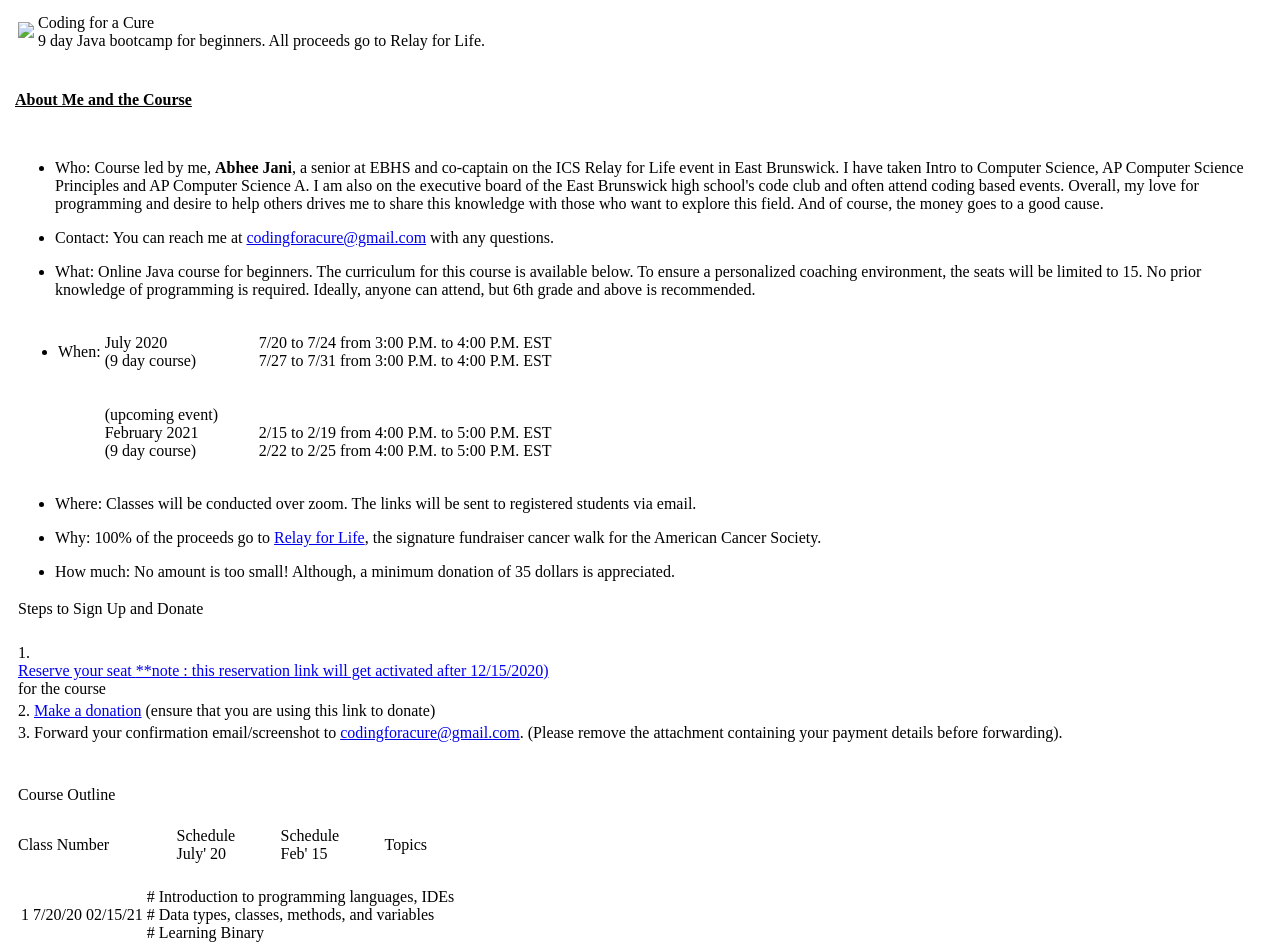
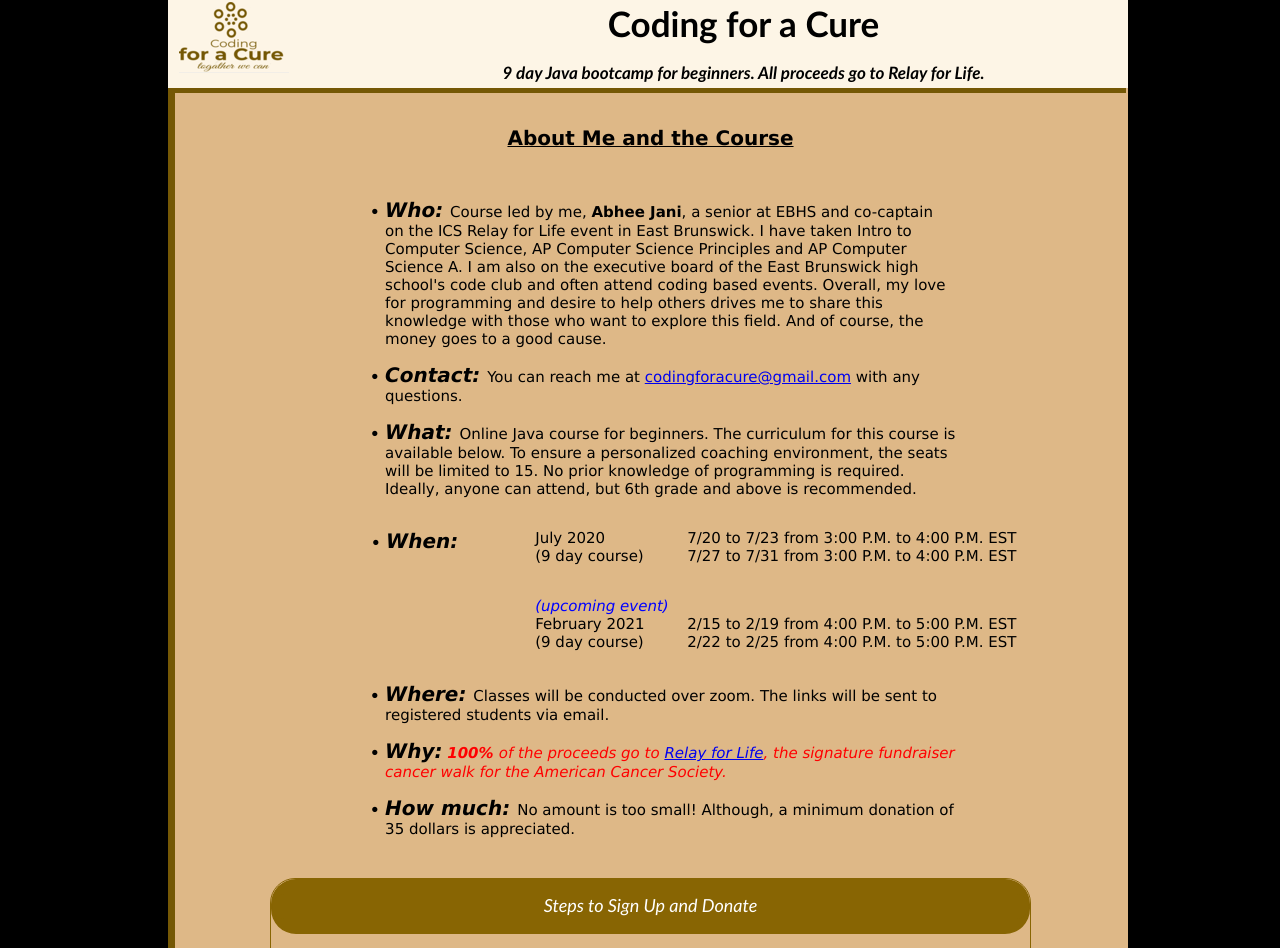
Before and after one commit to abheejani/CodingforaCure, a plain HTML site: page index.html in a window 1280 px wide. Shown: the top 948 px of the page. Drawn offline with Linux system fonts and the light colour scheme.

Commit message:
Adding all 4 Files from s3 bucket

```diff
--- /dev/null
+++ b/donate.html
@@ -0,0 +1,60 @@
+<!DOCTYPE html>
+<html>
+<head>
+    <title>Donate</title>
+    <meta charset="utf-8" http-equiv="refresh" content="0;url=https://secure.acsevents.org/site/SPageServer?pagename=relay_donate_now&PROXY_TYPE=20&PROXY_ID=56292644&FR_ID=96381&fr_id=96381" />
+    <link type="text/css" href="style.css" rel="stylesheet" />
+    <script src="https://ajax.googleapis.com/ajax/libs/jquery/3.5.1/jquery.min.js"></script>
+    <script>
+        $(document).ready(function() {
+            var url = "https://secure.acsevents.org/site/SPageServer?pagename=relay_donate_now&PROXY_TYPE=20&PROXY_ID=56292644&FR_ID=96381&fr_id=96381";
+            $(location).attr('href', url);
+        });
+    </script>
+</head>
+<body>
+    <table id="main">
+        <tr id="header-row">
+            <td colspan="3">
+                <table id="logo-table" class="log-table">
+                    <tr>
+                        <td>&nbsp;<img src="cfac-logo-3.png" /></td>
+                        <td colspan="2" id="logo-table-contet">
+                            Coding for a Cure<br />
+                            <span id="sub-header">9 day Java bootcamp for beginners. All proceeds will go to Relay for Life</span>
+                        </td>
+                    </tr>
+                </table>
+            </td>
+        </tr>
+        <tr id="content-row" style="height: 500px;">
+            <td id="content-row-left"></td>
+            <td id="content-row-center">
+                <div id="upper-bar"></div>
+                <br />
+                <p><u><b>donate</b></u></p>
+                <br />
+                <div id="content-row-center-div">
+                    <p>
+                        <ul>
+                            <li>
+                                <span class="key-word">donate: </span> if page is not redirected, please <a href="https://secure.acsevents.org/site/SPageServer?pagename=relay_donate_now&PROXY_TYPE=20&PROXY_ID=56292644&FR_ID=96381&fr_id=96381">click here</a> and it will redirect you to donation page
+                            </li>
+                        </ul>
+                    </p>
+
+
+                </div>
+
+
+
+            </td>
+            <td id="content-row-right"></td>
+        </tr>
+
+    </table>
+    <hr id="bottom-hr" />
+    <span id="footer-contact"><a href="mailto:codingforacure@gmail.com" class="mail-to">codingforacure@gmail.com</a></span>
+
+</body>
+</html>
--- a/index.html
+++ b/index.html
@@ -59,7 +59,7 @@
                 </p>
             </td>
             <td style="width: 150px;"><p>July 2020 <br />(9 day course) </p></td>
-            <td><p>7/20 to 7/24 from 3:00 P.M. to 4:00 P.M. EST <br />7/27 to 7/31 from 3:00 P.M. to 4:00 P.M. EST</p></td>
+            <td><p>7/20 to 7/23 from 3:00 P.M. to 4:00 P.M. EST <br />7/27 to 7/31 from 3:00 P.M. to 4:00 P.M. EST</p></td>
         </tr>
         <tr>
             <td></td>
--- /dev/null
+++ b/style.css
@@ -0,0 +1,438 @@
+html, body {
+    width: 100%;
+    background-color: black;
+    margin-right: auto;
+    margin-right: auto;
+    margin-top: 0px;
+
+}
+
+table {
+    margin: auto;
+    width: 75%;
+    margin-top: 0;
+    border-spacing: 0;
+}
+
+#main {
+    height: 100%;
+}
+
+#header-row {
+    background-color: oldlace;
+    font-family: Candara, sans-serif;
+    font-size: 35px;
+    font-weight: bold;
+    margin: 0;
+    padding: 0;
+}
+
+
+#content-row-left {
+    width: 5px;
+    background-color: #755805;
+}
+
+#upper-bar {
+    display: block;
+    width: 100%;
+    height: 5px;
+    background-color: #755805;
+    padding-left: 0;
+    margin-left: 0;
+    padding-right: 0;
+    margin-right: 0;
+
+}
+
+#content-row-center {
+    padding: 0;
+    margin: 0;
+    text-align: center
+}
+
+#content-row-center-div {
+    display: block;
+    text-align: left;
+    width: 80%;
+    margin: 0 auto;
+    margin-bottom: 10px;
+    padding-bottom: 10px;
+}
+
+
+#content-row {
+    background-color: burlywood;
+    font-family: Verdana, Arial, Helvetica, sans-serif;
+    font-size: 15px;
+    text-align: left;
+    padding-top: 25px;
+    margin-top: 25px;
+    vertical-align: top;
+}
+
+#footer-row {
+    text-align: center;
+    height: 25px;
+    background-color: oldlace;
+}
+
+#sub-header {
+    font-size: 17px;
+}
+
+#footer-contact {
+    font-size: 15px;
+    font-style: italic;
+    color: #FFFFFF;
+}
+
+#bottom-hr {
+    width: 80%;
+}
+
+.content-separator {
+    width: 20%;
+    border-top: 1px solid #755805;
+}
+
+#footer-contact {
+    display: block;
+    text-align: center;
+    width: 100%;
+}
+
+/*tr#content-row td p{
+    padding-bottom: 5px;
+    margin-bottom: 5px;
+}*/
+
+
+ul {
+    list-style: none;
+}
+
+ul li::before {
+    content: "\2022";  /* Add content: \2022 is the CSS Code/unicode for a bullet */
+    color: #000000; /* Change the color */
+    font-weight: bold; /* If you want it to be bold */
+    display: inline-block; /* Needed to add space between the bullet and the text */
+    width: 1em; /* Also needed for space (tweak if needed) */
+    margin-left: -1em; /* Also needed for space (tweak if needed) */
+}
+
+ul li {
+    padding-left: 75px;
+    padding-right: 75px;
+}
+
+
+.key-word {
+    font-size: 20px;
+    font-weight: bold;
+}
+
+p u b {
+    font-size: 20px;
+    font-weight: bold;
+    text-align: center;
+}
+
+.error-message {
+    color: red;
+}
+.error-message-bold {
+    font-weight: bold;
+
+}
+
+.mail-to {
+    color: #FFFFFF;
+}
+
+#course-outline-table {
+    border: .1em solid #886503;
+    width: 80%;
+	/*border-spacing:1px;*/
+	/*padding-left:10px;*/
+}
+
+.spacing-left{
+	padding-left:10px;
+}
+
+#testimony{
+	width: 80%;
+	margin-top:25px;
+	background-color:white;
+	table-background-color:white;
+}
+/*
+#testimony tr td span{
+	font-family: Candara, sans-serif;
+    font-size: 16px;
+	font-weight:bold;
+}
+*/
+
+#testimony tr td p{
+	font-style:italic;
+	font-weight:bolder;
+	padding-left:50px;
+	padding-right:50px;
+}
+
+/*
+#testimony tr td p:first-child:before{
+	content:open-quote;
+}
+
+#testimony tr td p:first-child:before{
+	content:close-quote;
+}
+*/
+
+.testimony-by{
+	font-size:18px;
+	font-style:normal;
+}
+
+.instruction-row {
+	padding-left:10px;
+	margin-left:10px;
+    margin-bottom: 10px;
+    padding-bottom: 10px;
+    Text-align: left
+}
+
+table#course-outline-table tr:first-child td span:first-child {
+    display: block;
+    height: 25px;
+    background-color: #886503;;
+    vertical-align: middle;
+    text-align: center;
+    font-family: Candara, sans-serif;
+    font-size: 18px;
+    color: #ffffff
+}
+
+
+.key-word-small {
+    font-size: 15px;
+    font-weight: bolder;
+}
+
+.class-number {
+    width: 10%;
+    font-weight: bold
+}
+
+.class-date {
+    width: 13%;
+    font-weight: bold
+}
+.class-topic {
+    width: 80%;
+    font-weight: bold
+}
+
+#customers {
+    font-family: "Trebuchet MS", Arial, Helvetica, sans-serif;
+    border-collapse: collapse;
+    width: 80%;
+	border: .1em solid  #886503;
+	border-radius: 25px;
+}
+
+#customers td, #customers th {
+    /*border: 1px solid gray;*/
+    padding: 8px;
+}
+
+#customers tr:nth-child(even){
+	background-color: oldlace;
+	border: .1em solid  #886503;
+	border-radius: 25px;
+}
+
+#customers tr:hover {background-color: #ddd;}
+
+.customers-header {
+    padding-top: 15px;
+    padding-bottom: 15px;
+    text-align: center;
+    background-color: #886503;
+    color: white;
+    font-family: Verdana, Arial, Helvetica, sans-serif;
+    font-size: 18px;
+}
+
+#logo {
+    display: inline-block;
+    width: 25%;
+    text-align: left;
+    padding: 5px;
+    margin-left: 15px;
+    margin-top: 10px;
+}
+
+#span-page-header {
+    display: inline-block;
+    text-align: center;
+
+}
+
+#logo-table {
+    width: 100% !important;
+}
+
+#logo-table td:first-child {
+    display: inline-block;
+    vertical-align: top;
+
+}
+#logo-table-contet{
+
+    text-align: center;
+}
+
+.log-table {
+    width: 100% !important;
+}
+
+#schedule-table{
+	width: 100%;
+}
+#schedule-table ,#schedule-table tr , #schedule-table td{
+	vertical-align:top;
+}
+
+.upcoming-event{
+	animation: blinker 1s linear infinite;
+	color:blue;
+}
+
+@keyframes blinker {
+  50% {
+    opacity: 0;
+  }
+}
+
+
+.tooltip {
+  position: relative;
+  display: inline-block;
+  border-bottom: 1px dotted black;
+}
+
+
+.tooltip .tooltiptext {
+  visibility: hidden;
+  width: 250px;
+  background-color: #886503;
+  color: #fff;
+  text-align: center;
+  padding: 5px;
+  margin:5px;
+  border-radius: 6px;
+
+
+  position: absolute;
+  z-index: 5;
+}
+
+
+.tooltip:hover .tooltiptext {
+  visibility: visible;
+}
+
+.expired-text{
+	color: gray;
+}
+
+.corners {
+border-radius: 25px;
+}
+
+.customers-tr{
+	width:100%;
+
+	margin-left:1px;
+	margin-right:1px;
+	background-color:oldlace;
+	border-top-left-radius: 25px;
+	border-top-right-radius: 25px;
+	border-bottom-left-radius: 25px;
+	border-bottom-right-radius: 25px;
+	padding-top:5px;
+	padding-bottom:5px;
+}
+
+.customers-tr-normal{
+	width:100%;
+	margin-left:1px;
+	margin-right:1px;
+	border-top-left-radius: 25px;
+	border-top-right-radius: 25px;
+	border-bottom-left-radius: 25px;
+	border-bottom-right-radius: 25px;
+	padding-top:5px;
+	padding-bottom:5px;
+}
+
+
+.class-number-child {
+    width: 10%;
+}
+
+.class-date-child {
+    width: 15%;
+}
+.class-topic-child {
+    width: 60%;
+}
+
+
+q, blockquote, span{
+  quotes: "“" "”" "‘" "’";
+  font-style: italic;
+}
+
+
+blockquote:before {
+  content: open-quote;
+  font-weight:bold;
+}
+
+
+ blockquote span:before {
+   content: close-quote;
+}
+
+
+.testimony-by:before{
+	content: close-quote;
+}
+
+
+blockquote:before,
+blockquote span:before
+/*blockquote span:before*/
+{
+  color: black;
+  font-size: 1.3em;
+}
+
+.testimony-header{
+	font-size:20px;
+	font-style:normal;
+	font-weight:bold;
+}
+
+/*
+blockquote {
+  margin-left: 0;
+  padding-left: 1em;
+  border-left: 5px solid deepPink;
+}
+*/
```
Also changed, not shown: cfac-logo-3.png (added).
